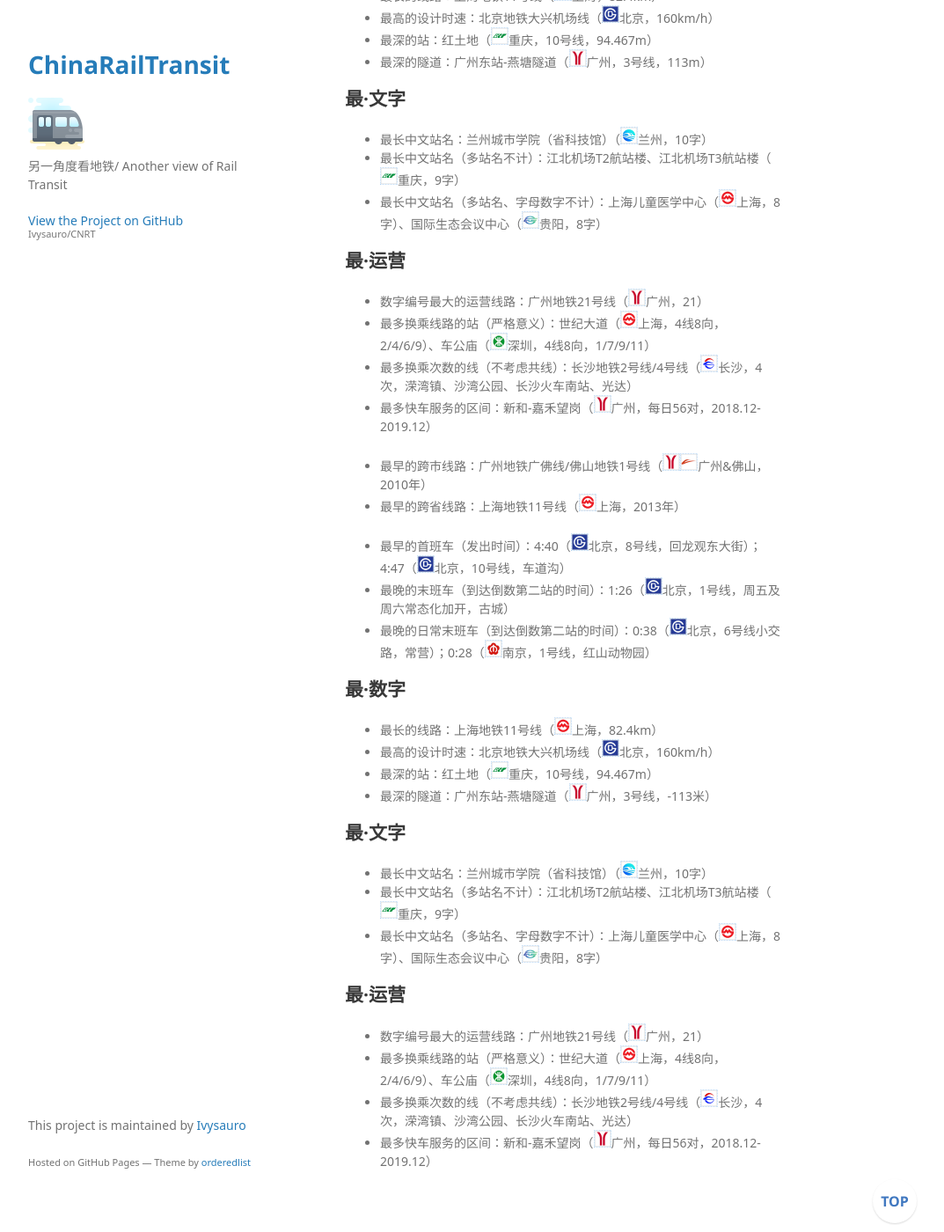
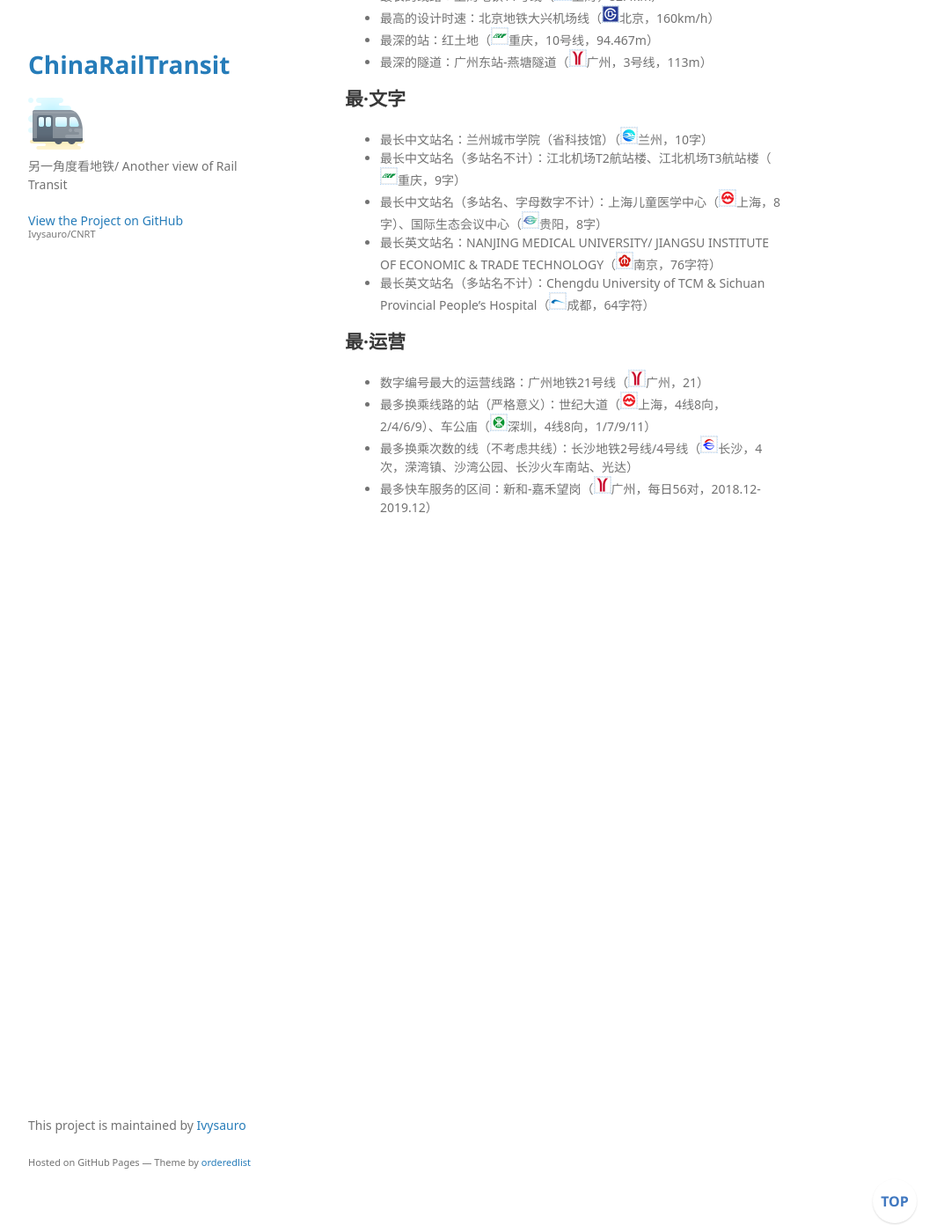
Before and after one commit to Ivysauro/CNRT, a Jekyll site: the page built from data/zui.md, in a window 1280 px wide and 1400 px high, scrolled down 1154 px. Shown: the whole window at 88% size, without its empty margins (178-1251 px from the left). Built offline with Jekyll 4.4.1, drawn with Linux system fonts in a browser that asks for light colours; some web fonts are replaced; our own code applies the rules of GitHub Pages for plain Markdown files; a script that is not in the unit is left out.

Commit message:
🍊更新英文站名

```diff
--- a/data/zui.md
+++ b/data/zui.md
@@ -44,34 +44,11 @@
 - 最长中文站名：兰州城市学院（省科技馆）（<img src="https://raw.githubusercontent.com/Ivysauro/CNRT/master/images/city/lz.gif" width="20" hegiht="20"/>兰州，10字）
 - 最长中文站名（多站名不计）：江北机场T2航站楼、江北机场T3航站楼（<img src="https://raw.githubusercontent.com/Ivysauro/CNRT/master/images/city/cq.gif" width="20" hegiht="20"/>重庆，9字）
 - 最长中文站名（多站名、字母数字不计）：上海儿童医学中心（<img src="https://raw.githubusercontent.com/Ivysauro/CNRT/master/images/city/sh.gif" width="20" hegiht="20"/>上海，8字）、国际生态会议中心（<img src="https://raw.githubusercontent.com/Ivysauro/CNRT/master/images/city/gy.gif" width="20" hegiht="20"/>贵阳，8字）
+- 最长英文站名：NANJING MEDICAL UNIVERSITY/ JIANGSU INSTITUTE OF ECONOMIC & TRADE TECHNOLOGY（<img src="https://raw.githubusercontent.com/Ivysauro/CNRT/master/images/city/nj.gif" width="20" hegiht="20"/>南京，76字符）
+- 最长英文站名（多站名不计）：Chengdu University of TCM & Sichuan Provincial People's Hospital（<img src="https://raw.githubusercontent.com/Ivysauro/CNRT/master/images/city/cd.gif" width="20" hegiht="20"/>成都，64字符）
 
 ## 最·运营
 - 数字编号最大的运营线路：广州地铁21号线（<img src="https://raw.githubusercontent.com/Ivysauro/CNRT/master/images/city/gz.gif" width="20" hegiht="20"/>广州，21）
 - 最多换乘线路的站（严格意义）：世纪大道（<img src="https://raw.githubusercontent.com/Ivysauro/CNRT/master/images/city/sh.gif" width="20" hegiht="20"/>上海，4线8向，2/4/6/9）、车公庙（<img src="https://raw.githubusercontent.com/Ivysauro/CNRT/master/images/city/sz.gif" width="20" hegiht="20"/>深圳，4线8向，1/7/9/11）
 - 最多换乘次数的线（不考虑共线）：长沙地铁2号线/4号线（<img src="https://raw.githubusercontent.com/Ivysauro/CNRT/master/images/city/cs.gif" width="20" hegiht="20"/>长沙，4次，溁湾镇、沙湾公园、长沙火车南站、光达）
 - 最多快车服务的区间：新和-嘉禾望岗（<img src="https://raw.githubusercontent.com/Ivysauro/CNRT/master/images/city/gz.gif" width="20" hegiht="20"/>广州，每日56对，2018.12-2019.12）
-
-
-- 最早的跨市线路：广州地铁广佛线/佛山地铁1号线（<img src="https://raw.githubusercontent.com/Ivysauro/CNRT/master/images/city/gz.gif" width="20" hegiht="20"/><img src="https://raw.githubusercontent.com/Ivysauro/CNRT/master/images/city/fs.gif" width="20" hegiht="20"/>广州&佛山，2010年）
-- 最早的跨省线路：上海地铁11号线（<img src="https://raw.githubusercontent.com/Ivysauro/CNRT/master/images/city/sh.gif" width="20" hegiht="20"/>上海，2013年）
-
-- 最早的首班车（发出时间）：4:40（<img src="https://raw.githubusercontent.com/Ivysauro/CNRT/master/images/city/bj.gif" width="20" hegiht="20"/>北京，8号线，回龙观东大街）；4:47（<img src="https://raw.githubusercontent.com/Ivysauro/CNRT/master/images/city/bj.gif" width="20" hegiht="20"/>北京，10号线，车道沟）
-- 最晚的末班车（到达倒数第二站的时间）：1:26（<img src="https://raw.githubusercontent.com/Ivysauro/CNRT/master/images/city/bj.gif" width="20" hegiht="20"/>北京，1号线，周五及周六常态化加开，古城）
-- 最晚的日常末班车（到达倒数第二站的时间）：0:38（<img src="https://raw.githubusercontent.com/Ivysauro/CNRT/master/images/city/bj.gif" width="20" hegiht="20"/>北京，6号线小交路，常营）；0:28（<img src="https://raw.githubusercontent.com/Ivysauro/CNRT/master/images/city/nj.gif" width="20" hegiht="20"/>南京，1号线，红山动物园）
-
-## 最·数字
-- 最长的线路：上海地铁11号线（<img src="https://raw.githubusercontent.com/Ivysauro/CNRT/master/images/city/sh.gif" width="20" hegiht="20"/>上海，82.4km）
-- 最高的设计时速：北京地铁大兴机场线（<img src="https://raw.githubusercontent.com/Ivysauro/CNRT/master/images/city/bj.gif" width="20" hegiht="20"/>北京，160km/h）
-- 最深的站：红土地（<img src="https://raw.githubusercontent.com/Ivysauro/CNRT/master/images/city/cq.gif" width="20" hegiht="20"/>重庆，10号线，94.467m）
-- 最深的隧道：广州东站-燕塘隧道（<img src="https://raw.githubusercontent.com/Ivysauro/CNRT/master/images/city/gz.gif" width="20" hegiht="20"/>广州，3号线，-113米）
-
-## 最·文字
-- 最长中文站名：兰州城市学院（省科技馆）（<img src="https://raw.githubusercontent.com/Ivysauro/CNRT/master/images/city/lz.gif" width="20" hegiht="20"/>兰州，10字）
-- 最长中文站名（多站名不计）：江北机场T2航站楼、江北机场T3航站楼（<img src="https://raw.githubusercontent.com/Ivysauro/CNRT/master/images/city/cq.gif" width="20" hegiht="20"/>重庆，9字）
-- 最长中文站名（多站名、字母数字不计）：上海儿童医学中心（<img src="https://raw.githubusercontent.com/Ivysauro/CNRT/master/images/city/sh.gif" width="20" hegiht="20"/>上海，8字）、国际生态会议中心（<img src="https://raw.githubusercontent.com/Ivysauro/CNRT/master/images/city/gy.gif" width="20" hegiht="20"/>贵阳，8字）
-
-## 最·运营
-- 数字编号最大的运营线路：广州地铁21号线（<img src="https://raw.githubusercontent.com/Ivysauro/CNRT/master/images/city/gz.gif" width="20" hegiht="20"/>广州，21）
-- 最多换乘线路的站（严格意义）：世纪大道（<img src="https://raw.githubusercontent.com/Ivysauro/CNRT/master/images/city/sh.gif" width="20" hegiht="20"/>上海，4线8向，2/4/6/9）、车公庙（<img src="https://raw.githubusercontent.com/Ivysauro/CNRT/master/images/city/sz.gif" width="20" hegiht="20"/>深圳，4线8向，1/7/9/11）
-- 最多换乘次数的线（不考虑共线）：长沙地铁2号线/4号线（<img src="https://raw.githubusercontent.com/Ivysauro/CNRT/master/images/city/cs.gif" width="20" hegiht="20"/>长沙，4次，溁湾镇、沙湾公园、长沙火车南站、光达）
-- 最多快车服务的区间：新和-嘉禾望岗（<img src="https://raw.githubusercontent.com/Ivysauro/CNRT/master/images/city/gz.gif" width="20" hegiht="20"/>广州，每日56对，2018.12-2019.12）
```
